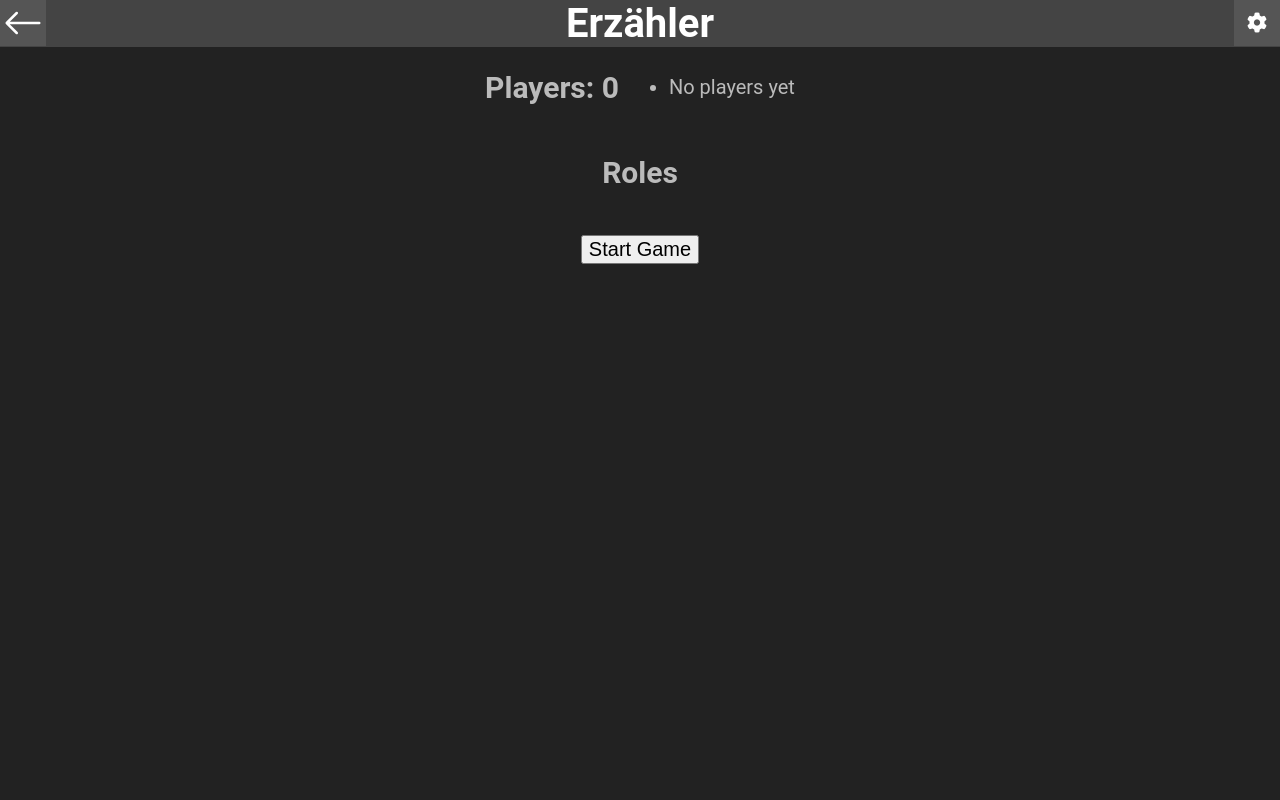
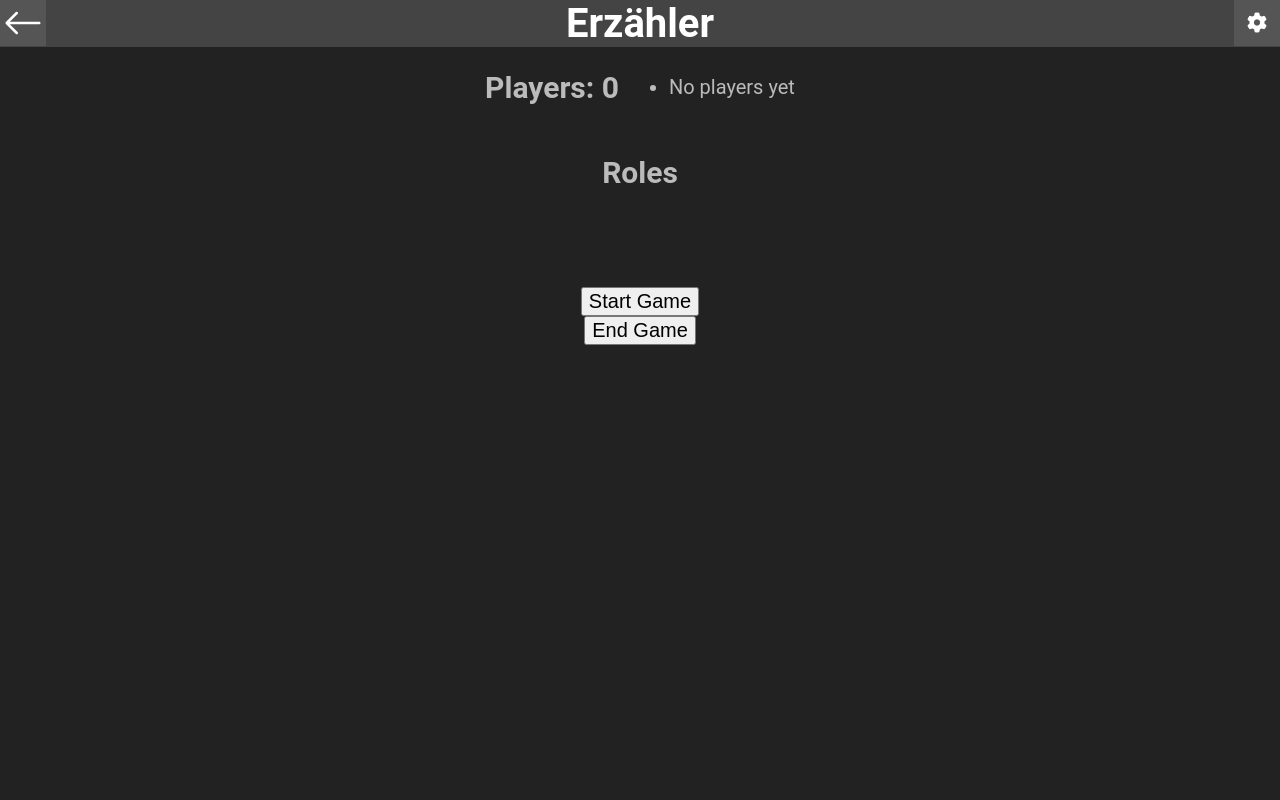
Before and after one commit to XilefTech/WerewolfMaster, a Flask app: page /narrator in a window 1280 px wide. Run offline with Flask 3, Linux system fonts and the light colour scheme; data that the repository does not hold is empty; some libraries are stand-ins or nearby versions.

Commit message:
added a proper end game button

```diff
--- a/main.py
+++ b/main.py
@@ -104,9 +104,15 @@ def api_path(subpath):
 		return dumps("Looks like you're not in the game!")
 
 
+	if subpath == "endgame":
+		gamestate = 0
+		assignedRoles.clear()
+		return dumps("success")
+
+
 	if subpath == "startgame":
-		# if gamestate:
-		# 	return dumps({"status": "failed", "data": "Error: Game already running!"})
+		if gamestate:
+			return dumps({"status": "failed", "data": "Error: Game already running!"})
 
 		if len(players) > len(roles):
 			return dumps({"status": "failed", "data": "Error: Not enough roles for all players!"})
--- a/templates/narrator.html
+++ b/templates/narrator.html
@@ -29,11 +29,23 @@
 			<div class="row rolelist" id="playerRoles"></div>
 		</div>
 
+		<div class="item row" style="height: 20px"></div>
+		<p class="row" id="roleError" style="color: red"></p>
 		<button class="item row" id="start-button">Start Game</button>
+		<button class="item row" id="end-button">End Game</button>
 	</div>
 </body>
 
 <script type="text/javascript">
+	document.getElementById('end-button').onclick = function () {
+		if (confirm('Are you sure you want to end this round?') == true) {
+			fetch('/api/endgame').catch((e) => console.log('Something went wrong!'));
+
+			list = document.getElementById('playerRoles');
+			list.innerHTML = '<p><strong>Player</stong></p><p><strong>Role</stong></p><p><strong>Card</stong></p>';
+		}
+	};
+
 	document.getElementById('start-button').onclick = async function () {
 		await fetch('/api/startgame')
 			.then((r) => r.json())
```
